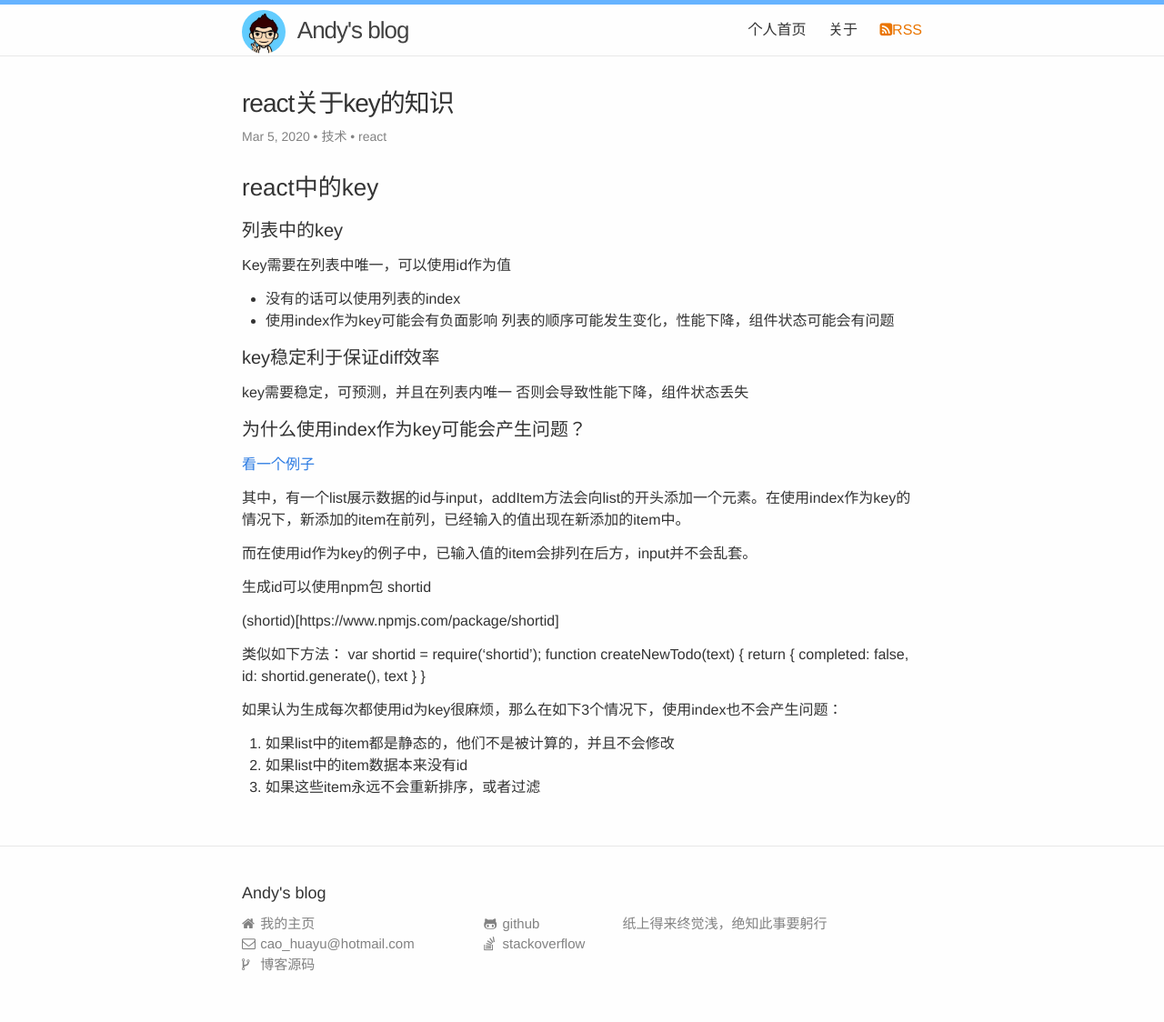
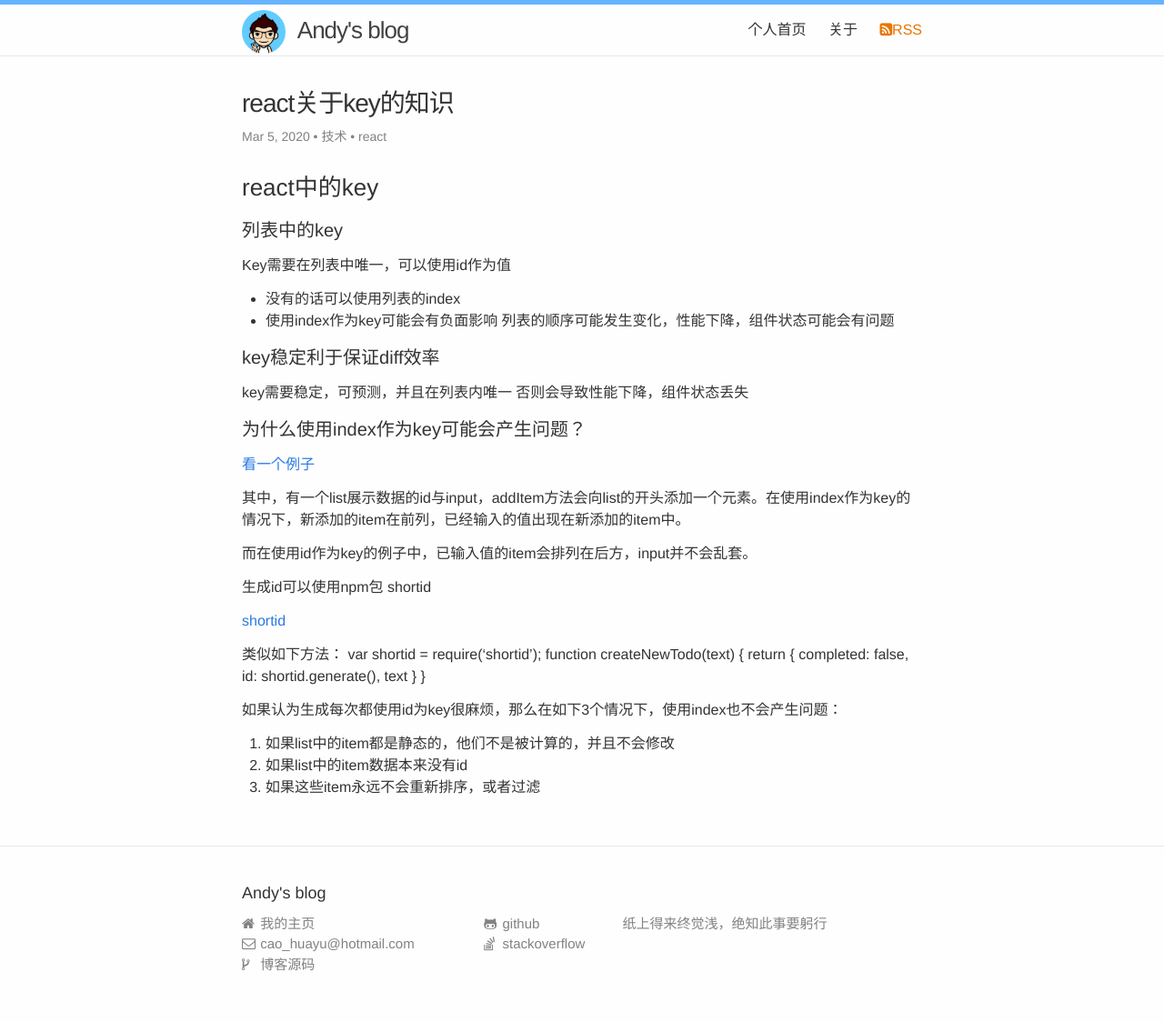
Before and after one commit to andycao/blogs, a Jekyll site: the page built from _posts/2020-03-05-react关于key的知识.md, in a window 1280 px wide. Shown: the whole page at 91% size. Built offline with Jekyll 4.4.1, drawn with Linux system fonts in a browser that asks for light colours.

Commit message:
link fix

```diff
--- a/_posts/2020-03-05-react关于key的知识.md
+++ b/_posts/2020-03-05-react关于key的知识.md
@@ -30,7 +30,7 @@ key需要稳定，可预测，并且在列表内唯一
 
 生成id可以使用npm包 shortid
 
-(shortid)[https://www.npmjs.com/package/shortid]
+[shortid](https://www.npmjs.com/package/shortid)
 
 类似如下方法：
 var shortid = require('shortid’);
```
